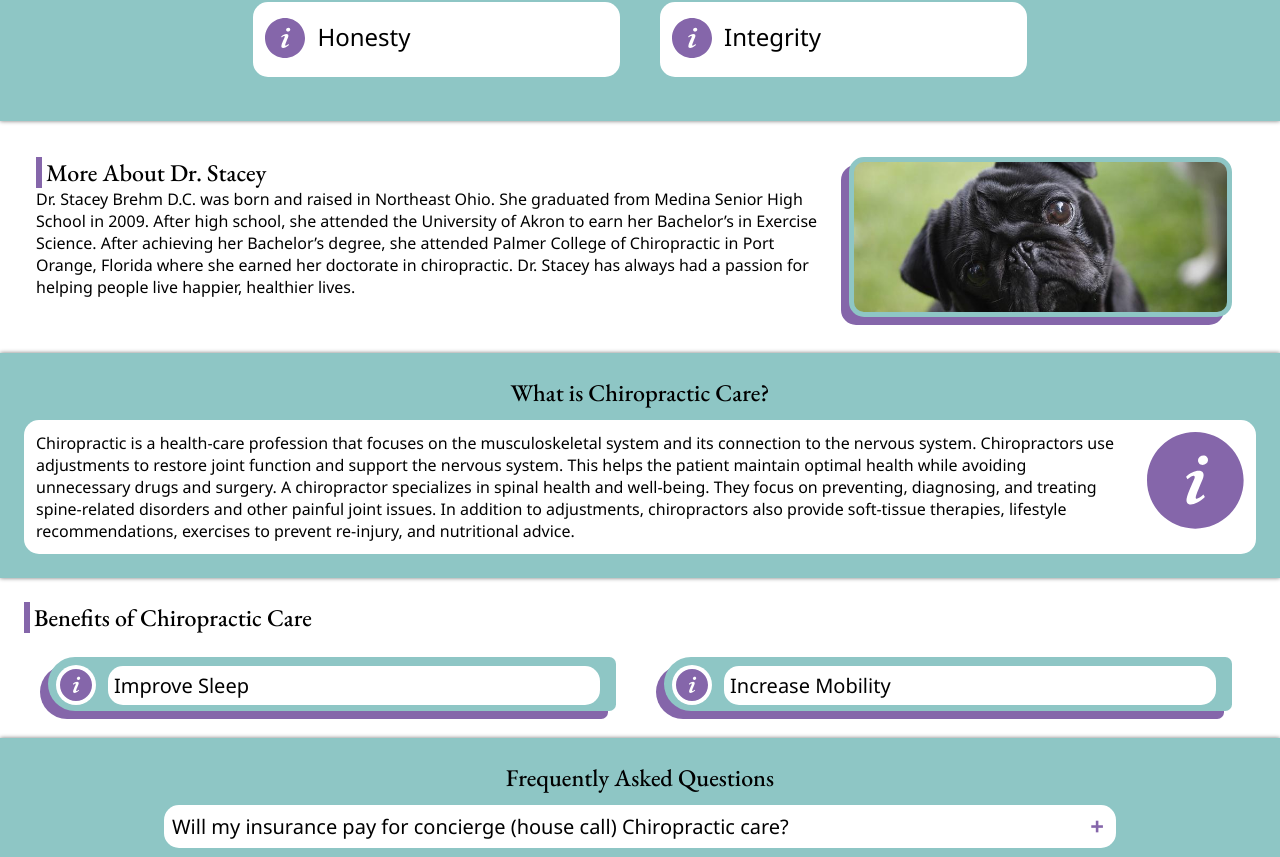
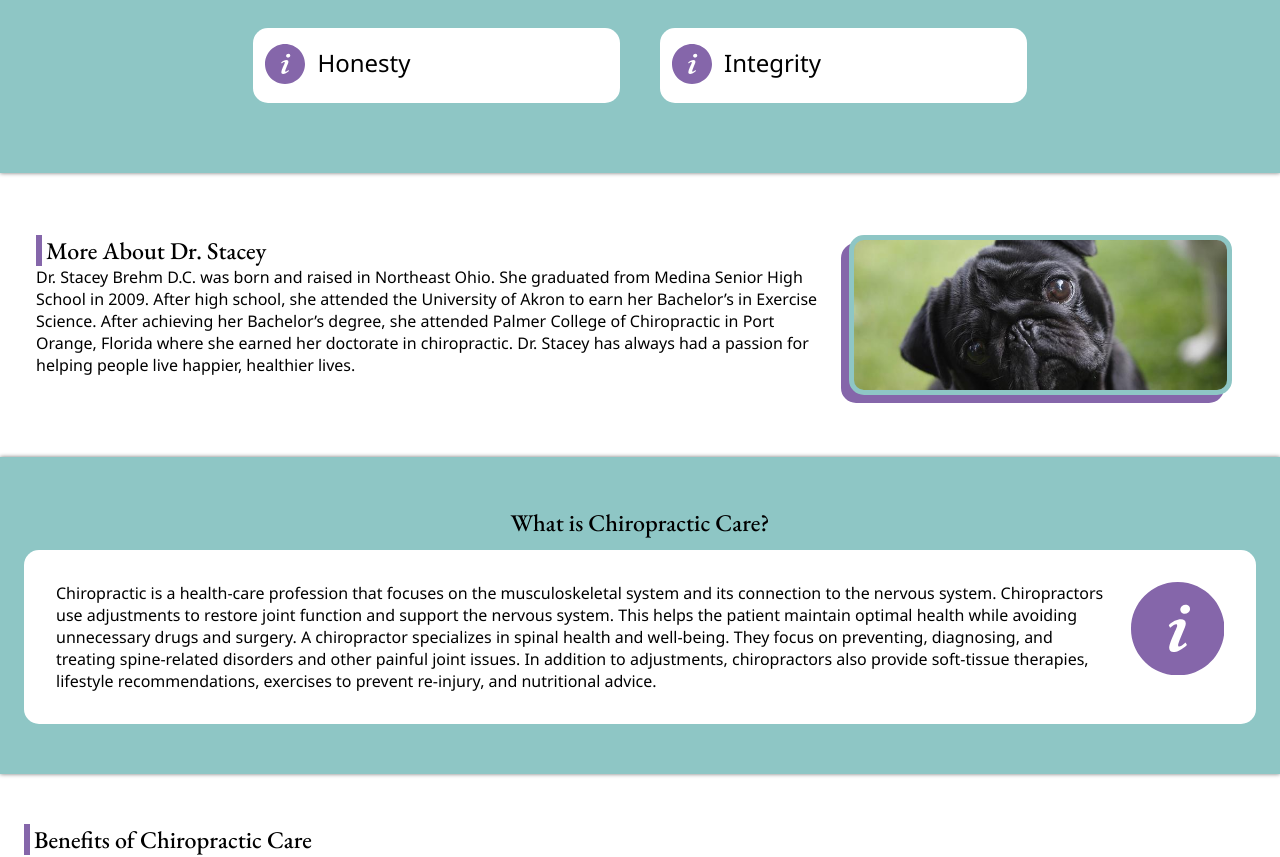
Before and after one commit to bobbygraczyk/mbs, a React (Create React App) app: page /about in a window 1280 px wide. Shown: the part 1189-2046 px from the top of the page. Built offline with nearby package versions, Linux system fonts and the light colour scheme.

Commit message:
Aired out some content blocks

```diff
--- a/src/App.scss
+++ b/src/App.scss
@@ -321,7 +321,7 @@ li::before {
       transform: translate(0px, 0px);
       transition: transform 0.2s ease-in-out;
       path {
-        fill: $purple
+        fill: $purple;
       }
     }
   }
@@ -413,7 +413,7 @@ li::before {
     .info-box {
       background-color: white;
       @include border-radius();
-      padding: 12px;
+      padding: 32px;
       p {
         width: 90%;
         display: inline-block;
@@ -429,7 +429,7 @@ li::before {
     }
   }
   .benefits {
-    max-height: 160px;
+    max-height: 200px;
     overflow: hidden;
     h2 {
       width: fit-content;
@@ -487,10 +487,11 @@ li::before {
       margin-bottom: 12px;
     }
     .faq-entry {
-      margin: 12px 0px;
+      margin: 24px 0px;
       background-color: white;
       @include border-radius();
-      padding: 8px;
+      padding: 12px;
+      overflow: hidden;
       position: relative;
       .question {
         font-size: 20px;
@@ -508,13 +509,13 @@ li::before {
       }
       .answer {
         max-height: 0px;
-        padding: 0px 12px;
+        padding: 0px;
         overflow: hidden;
-        transition: max-height 0.2s ease-in-out      ;
-        -webkit-transition: max-height 0.2s ease-in-out      ;
-        -moz-transition: max-height 0.2s ease-in-out      ;
-        -ms-transition: max-height 0.2s ease-in-out      ;
-        -o-transition: max-height 0.2s ease-in-out      ;
+        transition: all 0.2s ease-in-out      ;
+        -webkit-transition: all 0.2s ease-in-out      ;
+        -moz-transition: all 0.2s ease-in-out      ;
+        -ms-transition: all 0.2s ease-in-out      ;
+        -o-transition: all 0.2s ease-in-out      ;
 }
     }
   }
@@ -557,7 +558,7 @@ li::before {
 
   .frame {
     max-width: 1280px;
-    padding: 24px;
+    padding: 50px 24px;
     width: 100%;
   }
   .col-60 {
@@ -750,7 +751,7 @@ li::before {
     display: none;
   }
   .frame {
-    padding: 12px;
+    padding: 24px 12px;
     width: 100%;
   }
   .col-60, .col-50, .col-30 {
--- a/src/views/about.js
+++ b/src/views/about.js
@@ -124,8 +124,10 @@ class FaqEntry extends React.Component {
     toggleOpen() {
         if (this.state.isOpen) {
             this.answer.style.maxHeight = "0px";
+            this.answer.style.padding = "0px";
         } else {
             this.answer.style.maxHeight = "200px";
+            this.answer.style.padding = "0px 12px 24px 12px";
         }
         this.setState({
             isOpen: !this.state.isOpen
--- a/src/views/home.js
+++ b/src/views/home.js
@@ -15,8 +15,8 @@ class Home extends React.Component {
                 </div>
                 <div className="bar" />
                 <div className="frame meet">
-                    <h2 className="subtitle">Meet Dr. Stacey</h2>
                     <div className="col-60" id="bio">
+                        <h2 className="subtitle">Meet Dr. Stacey</h2>
                         <p>Born and raised in Northeast Ohio, Dr. Stacey started a mobile chiropractic practice because she saw a need in her community that wasn’t being fulfilled. Due to the high overhead of a typical brick and mortar office, the average chiropractic doctor must treat an extremely high volume of patients every day to make a living. Tired of seeing patients get rushed through an inadequate five minute appointment, she saw an opportunity - starting a mobile chiropractic clinic would allow her the flexibility to spend more time with her patients while giving her a better understanding of the patient's lifestyle at home or in the workplace. This allows her to provide more specific care for the patient's needs.</p>
                         <Button icon={"info"} label={"Learn More About Dr. Stacey"} />
                     </div>
```
